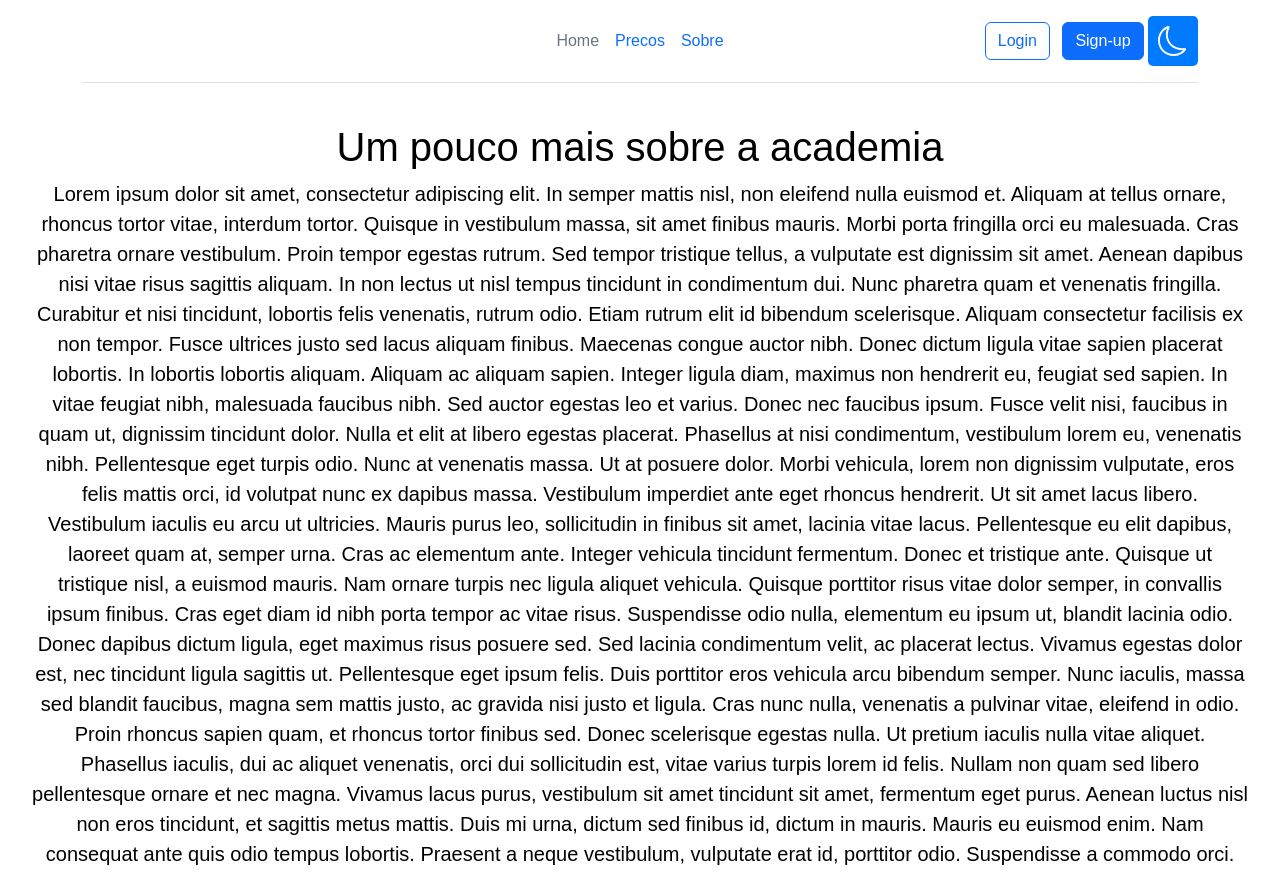
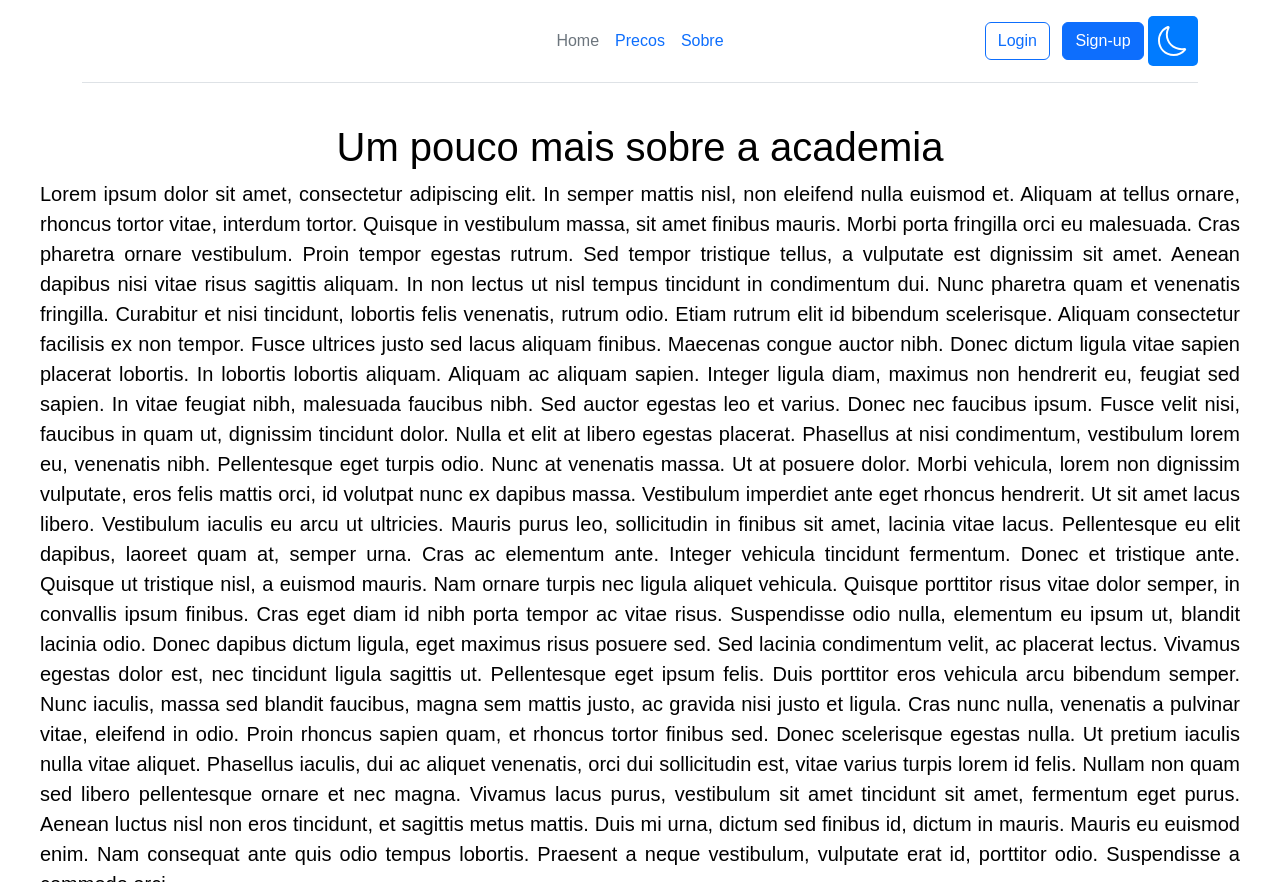
Before and after one commit to caslulu/Lifirup, a Flask app: page /sobre in a window 1280 px wide. Shown: the top 882 px of the page. Run offline with Flask 3, Linux system fonts and the light colour scheme; some libraries are stand-ins or nearby versions.

Commit message:
3 telas basicas completas

```diff
--- a/main.py
+++ b/main.py
@@ -14,6 +14,11 @@ def sobre_page():
     return render_template('sobre.html')
 
 
+@app.route("/precos")
+def precos_page():
+    return render_template('precos.html')
+
+
 
 if __name__ == '__main__':
     app.run(debug=True)
--- a/static/style.css
+++ b/static/style.css
@@ -100,3 +100,12 @@ button:hover {
 html {
     scroll-behavior: smooth;
 }
+
+
+
+.lead{
+    width: 100%;
+     max-width: 1200px;
+      text-align: justify;
+       margin: 0 auto;
+}
```
Also changed, not shown: static/images/sobre.jpg (added).
